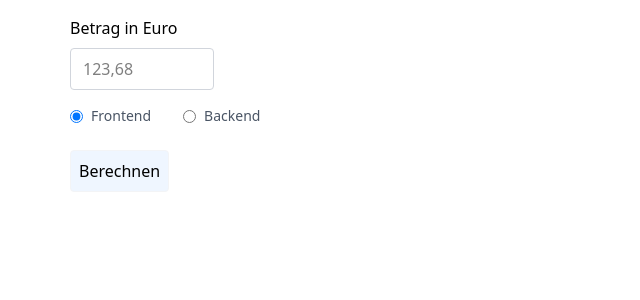
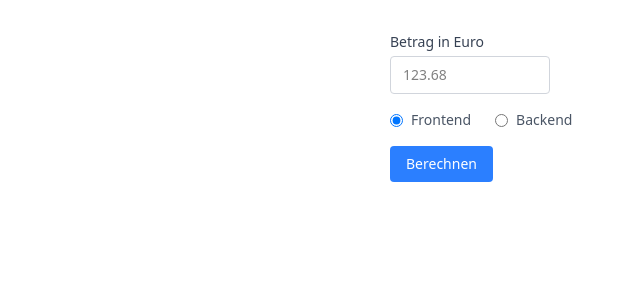
Before and after one commit to wertzuk/wertzuk-web-app-challenge, an Angular app in the folder frontend/: page / in a window 1280 px wide. Shown: the top 300 px of the page, without its empty margins (74-714 px from the left). Built offline with nearby package versions, Linux system fonts and the light colour scheme.

Commit message:
refactor home component styling

```diff
--- a/frontend/src/app/home/home.html
+++ b/frontend/src/app/home/home.html
@@ -1,6 +1,7 @@
-<div>
-  <form class="space-y-2" ngNativeValidate (ngSubmit)="calculate()">
-    <label for="amount" class="block">Betrag in Euro</label>
+<div class="p-4 max-w-sm mx-auto">
+  <form class="space-y-4" ngNativeValidate (ngSubmit)="calculate()">
+    <div class="space-y-1">
+      <label for="amount" class="block text-sm font-medium text-gray-700"> Betrag in Euro </label>
       <input
         type="number"
         name="amount"
@@ -8,13 +9,14 @@
         min="0.01"
         max="2000000"
         step="0.01"
-      placeholder="123,68"
-      class="w-36 px-3 py-2 rounded border border-gray-300 focus:outline-none focus:ring-2 focus:ring-blue-400 focus:border-transparent transition"
+        placeholder="123.68"
+        class="w-40 px-3 py-2 rounded border border-gray-300 focus:outline-none focus:ring-2 focus:ring-blue-400 focus:border-transparent transition text-sm"
         [(ngModel)]="amount"
         required
       />
+    </div>
 
-    <div class="flex gap-8 py-2">
+    <div class="flex gap-6">
       <label class="flex items-center gap-2 cursor-pointer">
         <input
           type="radio"
@@ -35,14 +37,16 @@
       </label>
     </div>
 
-    <button class="block border border-gray-100 bg-blue-50 p-2 mt-4 rounded cursor-pointer">
+    <button
+      class="px-4 py-2 bg-blue-500 hover:bg-blue-600 text-white text-sm font-medium rounded transition cursor-pointer"
+    >
       Berechnen
     </button>
   </form>
 </div>
-
+<div>
   @if (isLoading()) {
-  Berechne Stückelung...
+    <div class="mt-10 text-gray-500 italic">Berechne Stückelung...</div>
   }
 
   @if (isCompleted()) {
@@ -76,12 +80,13 @@
           <table class="text-sm border border-slate-300 border-collapse">
             <thead>
               <tr class="border-b border-gray-500">
-              <th class="text-left py-3 px-4 font-medium text-gray-500">Wert</th>
+                <th class="text-left py-3 px-4 font-medium text-gray-500">Schein/Münze</th>
                 <th class="text-right py-3 px-4 font-medium text-gray-500">Differenz</th>
               </tr>
             </thead>
             <tbody>
               @for (d of denominations(); track d.value) {
+                @if (d.count != 0 || d.difference != 0) {
                   <tr class="border-b even:bg-black/5 border-gray-100 last:border-none">
                     <td class="py-3 px-4 font-medium text-gray-800">
                       {{ formatValue(d.value) }}
@@ -91,9 +96,11 @@
                     </td>
                   </tr>
                 }
+              }
             </tbody>
           </table>
         </div>
       }
     </div>
   }
+</div>
```
Lines whose indentation alone changed are shown as unchanged.
